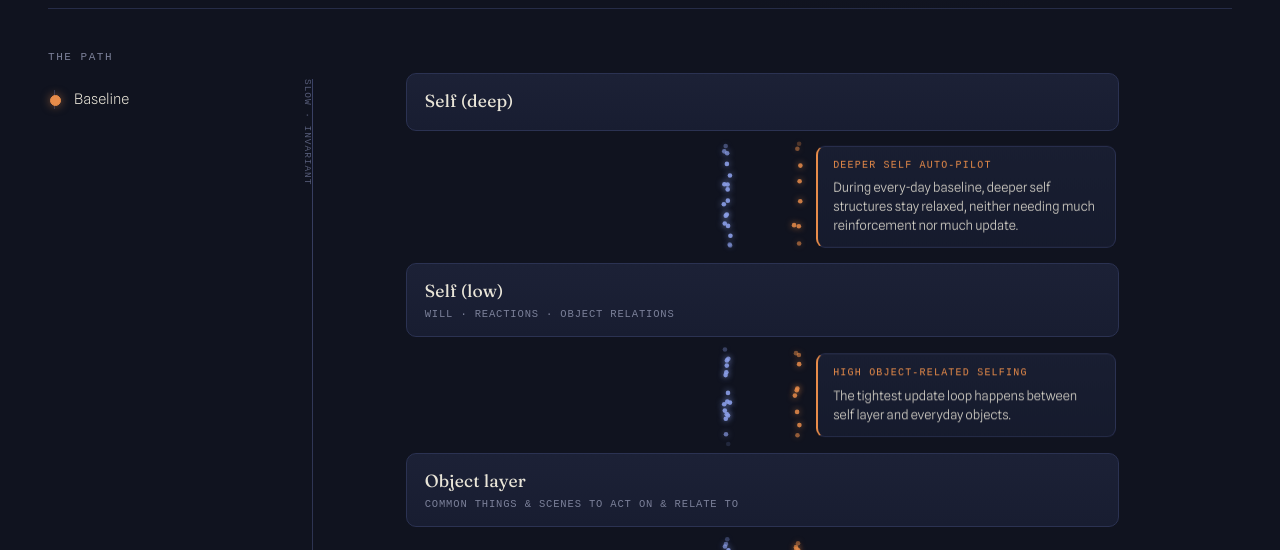
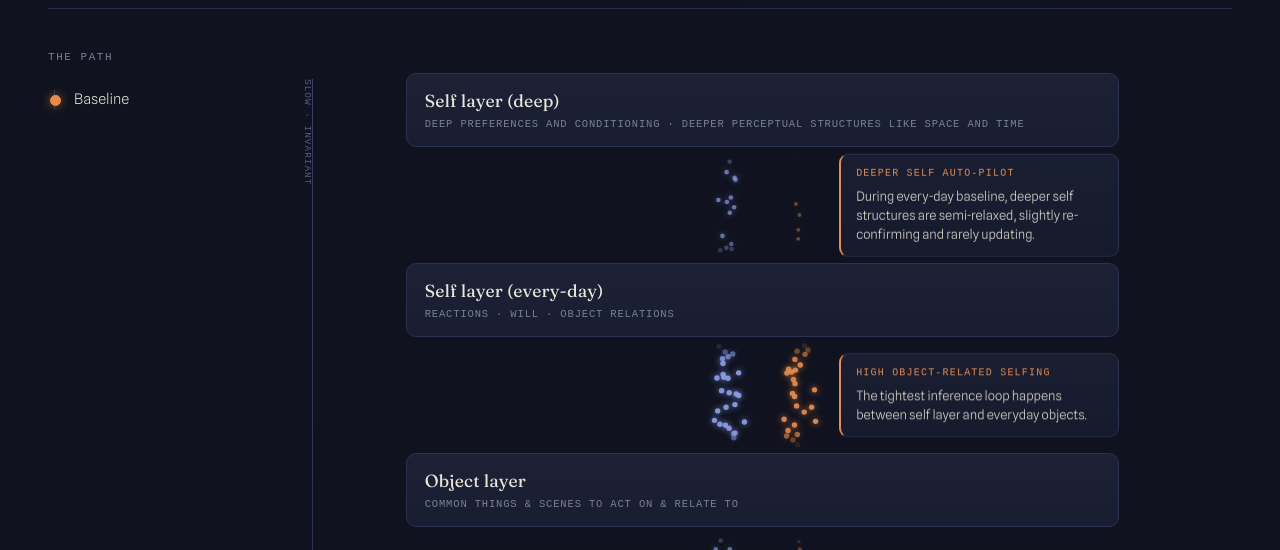
Before and after one commit to bjoernwe/actinf-soi-visualization, a plain HTML site: page insight-inference.html in a window 1280 px wide. Shown: the part 231-781 px from the top of the page. Drawn offline with Linux system fonts and the light colour scheme; a web font is replaced by a local one.

Commit message:
Update input stream

```diff
--- a/insight-inference.html
+++ b/insight-inference.html
@@ -29,12 +29,12 @@
       <canvas id="flow"></canvas>
       <div class="axis" aria-hidden="true"></div>
       <div class="tier" id="tier-self-high">
-        <h3>Self (deep)</h3>
-        <div class="sub"></div>
+        <h3>Self layer (deep)</h3>
+        <div class="sub">deep preferences and conditioning · deeper perceptual structures like space and time</div>
       </div>
       <div class="tier" id="tier-self-low">
-        <h3>Self (low)</h3>
-        <div class="sub">will · reactions · object relations</div>
+        <h3>Self layer (every-day)</h3>
+        <div class="sub">reactions · will · object relations</div>
       </div>
       <div class="tier" id="tier-object">
         <h3>Object layer</h3>
@@ -50,15 +50,19 @@
            Positioned from live geometry in JS (layoutComments). -->
       <aside class="comment err" id="comment-high-err">
         <div class="comment-tag">Deeper Self Auto-Pilot</div>
-        <p>During every-day baseline, deeper self structures stay relaxed, neither needing much reinforcement nor much update.</p>
+        <p>During every-day baseline, deeper self structures are semi-relaxed, slightly re-confirming and rarely updating.</p>
       </aside>
       <aside class="comment err" id="comment-mid-err">
         <div class="comment-tag">High Object-Related Selfing</div>
-        <p>The tightest update loop happens between self layer and everyday objects.</p>
+        <p>The tightest inference loop happens between self layer and everyday objects.</p>
       </aside>
       <aside class="comment err" id="comment-low-err">
         <div class="comment-tag">Details Predicted Away</div>
         <p>Most sensory details are predicted away.</p>
+      </aside>
+      <aside class="comment pred" id="comment-intake-out">
+        <div class="comment-tag">Sitting Still</div>
+        <p>Action on the environment is minimal.</p>
       </aside>
     </div>
   </main>
--- a/insight-inference.js
+++ b/insight-inference.js
@@ -1,7 +1,61 @@
 (() => {
+  /* ---------------- intensity system ----------------
+     A stream's intensity reads on three channels at once, so the level is
+     legible in a still frame and even in grayscale:
+       breadth  – how wide the band of bubbles spreads (the primary cue)
+       rate     – bubbles spawned per second
+       alpha    – colour strength
+       size     – bubble radius
+     Everything downstream speaks in 'low' | 'med' | 'high'. */
+  const INTENSITY = {
+    low:  { breadth:  5, rate:  3.2, alpha: 0.42, size: 1.9 },
+    med:  { breadth: 12, rate:  7.0, alpha: 0.68, size: 2.3 },
+    high: { breadth: 21, rate: 12.5, alpha: 0.92, size: 2.7 },
+  };
+  const MAX_BREADTH = INTENSITY.high.breadth;
+
+  /* ---------------- stages ----------------
+     Each of the three gaps carries a `down` stream (predictions, blue) and an
+     `up` stream (prediction error, orange). A stage assigns each an intensity
+     level; clicking the rail tweens between stages. `intake` covers the bottom
+     region below the sensory layer: an `in` stream (sensory inflow, up, err) and
+     an `out` stream (outward action, down, pred), each carrying its own level.
+
+     Baseline is authored to match the comment slots' narrative:
+       g0  deeper self ↔ low self : auto-pilot, relaxed        → low / low
+       g1  low self ↔ object      : object-related selfing loop → high / high
+       g2  object ↔ sensory       : details predicted away      → high / low   */
   const STAGES = [
-    { short: 'Baseline', p: { g0p: 9, g0e: 5, g1p: 9, g1e: 5, g2p: 10, g2e: 6, inR: 12, jit: 1.5, spd: 1, pa: .9, ea: .85 } }
+    {
+      short: 'Baseline',
+      streams: {
+        g0: { down: 'med',  up: 'low'  },
+        g1: { down: 'high', up: 'high' },
+        g2: { down: 'med', up: 'low'  },
+      },
+      intake: { in: 'med', out: 'low' }, jit: 1.5, spd: 1,
+    },
   ];
+
+  const GAPS = ['g0', 'g1', 'g2'];
+  const DIRS = ['down', 'up'];
+  const FIELDS = ['breadth', 'rate', 'alpha', 'size'];
+
+  // Flatten a stage's level names into tweenable numbers.
+  function resolveStage(s) {
+    const streams = {};
+    for (const g of GAPS) {
+      streams[g] = {
+        down: { ...INTENSITY[s.streams[g].down] },
+        up:   { ...INTENSITY[s.streams[g].up] },
+      };
+    }
+    const intake = {
+      in:  { ...INTENSITY[s.intake.in]  },
+      out: { ...INTENSITY[s.intake.out] },
+    };
+    return { streams, intake, jit: s.jit, spd: s.spd };
+  }
 
   /* ---------------- DOM: rail ---------------- */
   const rail = document.getElementById('rail');
@@ -27,13 +81,13 @@
 
   /* ---------------- state + tween ---------------- */
   let cur = -1;
-  const live = JSON.parse(JSON.stringify(STAGES[0].p));
-  let target = STAGES[0].p;
+  const live = resolveStage(STAGES[0]);
+  let target = resolveStage(STAGES[0]);
 
   function setStage(i) {
     if (i < 0 || i >= STAGES.length || i === cur) return;
     cur = i;
-    target = STAGES[i].p;
+    target = resolveStage(STAGES[i]);
     [...rail.children].forEach((li, j) => li.classList.toggle('active', j === i));
   }
 
@@ -60,13 +114,13 @@
     const b = t.getBoundingClientRect();
     return { top: b.top - dRect.top, bot: b.bottom - dRect.top, left: b.left - dRect.left, right: b.right - dRect.left };
   }
-  // Pin each comment into the free space beside its gap's stream.
+  // Pin each comment into the free space beside its gap's up-stream. Clear the
+  // widest a high-intensity band can reach so a broad stream never overlaps it.
   function layoutComments() {
-    // Place a comment beside a gap's error stream (right of center).
     const errComment = (id, upper, lower) => {
       const a = tierBox(upper), b = tierBox(lower);
       const cx = (b.left + b.right) / 2, w = b.right - b.left;
-      const left = cx + w * STREAM_OFF + 18;
+      const left = cx + w * STREAM_OFF + MAX_BREADTH + 20;
       const box = el(id);
       box.style.top = ((a.bot + b.top) / 2) + 'px';
       box.style.left = left + 'px';
@@ -75,6 +129,17 @@
     errComment('comment-high-err', tiers[0], tiers[1]); // self-deep ↔ self-low
     errComment('comment-mid-err',  tiers[1], tiers[2]); // self-low ↔ object
     errComment('comment-low-err',  tiers[2], tiers[3]); // object ↔ sensory
+
+    // The outgoing (action) stream lives in the intake region below the sensory
+    // tier, on the pred (left) side. Pin its comment into the free space to its
+    // left, clearing the widest a band could reach.
+    const s = tierBox(tiers[3]);
+    const cx = (s.left + s.right) / 2, w = s.right - s.left;
+    const right = cx - w * STREAM_OFF - MAX_BREADTH - 20;
+    const outBox = el('comment-intake-out');
+    outBox.style.top = ((s.bot + (H - 26)) / 2) + 'px';
+    outBox.style.left = s.left + 'px';
+    outBox.style.width = (right - s.left) + 'px';
   }
 
   resize();
@@ -94,19 +159,34 @@
     }
     return {
       gaps,
-      intake: { top: r[r.length - 1].bot + 6, bot: H - 26, x: cx, w: w * 0.5 }
+      intake: { top: r[r.length - 1].bot + 6, bot: H - 26, inX: errX, outX: predX }
     };
   }
 
   const parts = [];
-  const acc = { g0p: 0, g0e: 0, g1p: 0, g1e: 0, g2p: 0, g2e: 0, inR: 0 };
-  function spawn(kind, gapIdx) {
+  const acc = { g0down: 0, g0up: 0, g1down: 0, g1up: 0, g2down: 0, g2up: 0, intake_in: 0, intake_out: 0 };
+
+  // Gap-stream bubble. `ox` is a center-weighted offset in [-1, 1]; the render
+  // loop scales it by the stream's live breadth, so the whole band widens or
+  // narrows smoothly as intensity tweens.
+  function spawn(gap, dir) {
     parts.push({
-      kind, gap: gapIdx, t: 0,
-      v: (0.35 + Math.random() * 0.3),
+      gap, dir, t: 0,
+      v: 0.35 + Math.random() * 0.3,
       ph: Math.random() * Math.PI * 2,
       fq: 2 + Math.random() * 5,
-      ox: (Math.random() - 0.5) * 14
+      ox: Math.random() + Math.random() - 1,
+    });
+  }
+  // `dir` is 'in' (sensory inflow, up) or 'out' (outward action, down). Like the
+  // gap streams, `ox` is center-weighted and scaled by live breadth at render.
+  function spawnIntake(dir) {
+    parts.push({
+      intake: dir, t: 0,
+      v: 0.35 + Math.random() * 0.3,
+      ph: Math.random() * Math.PI * 2,
+      fq: 2 + Math.random() * 5,
+      ox: Math.random() + Math.random() - 1,
     });
   }
 
@@ -116,50 +196,60 @@
     last = now;
 
     const k = 1 - Math.exp(-dt * 3.2);
-    for (const key of ['g0p','g0e','g1p','g1e','g2p','g2e','inR','jit','spd','pa','ea']) {
-      live[key] += (target[key] - live[key]) * k;
+    for (const g of GAPS) for (const d of DIRS) for (const f of FIELDS) {
+      const l = live.streams[g][d], t = target.streams[g][d];
+      l[f] += (t[f] - l[f]) * k;
     }
+    for (const d of ['in', 'out']) for (const f of FIELDS) {
+      const l = live.intake[d], t = target.intake[d];
+      l[f] += (t[f] - l[f]) * k;
+    }
+    for (const key of ['jit', 'spd']) live[key] += (target[key] - live[key]) * k;
 
     ctx.clearRect(0, 0, W, H);
     const G = geom();
 
-    const trySpawn = (key, rate, kind, gap) => {
+    const trySpawn = (key, rate, fn) => {
       acc[key] += rate * dt;
-      while (acc[key] >= 1) { acc[key] -= 1; spawn(kind, gap); }
+      while (acc[key] >= 1) { acc[key] -= 1; fn(); }
     };
-    trySpawn('g0p', live.g0p, 'pred', 0);
-    trySpawn('g0e', live.g0e, 'err', 0);
-    trySpawn('g1p', live.g1p, 'pred', 1);
-    trySpawn('g1e', live.g1e, 'err', 1);
-    trySpawn('g2p', live.g2p, 'pred', 2);
-    trySpawn('g2e', live.g2e, 'err', 2);
-    trySpawn('inR', live.inR, 'in', -1);
+    for (const g of GAPS) for (const d of DIRS) {
+      const gi = +g[1];
+      trySpawn(g + d, live.streams[g][d].rate, () => spawn(gi, d));
+    }
+    trySpawn('intake_in',  live.intake.in.rate,  () => spawnIntake('in'));
+    trySpawn('intake_out', live.intake.out.rate, () => spawnIntake('out'));
 
     for (let i = parts.length - 1; i >= 0; i--) {
       const p = parts[i];
       p.t += p.v * live.spd * dt;
       if (p.t >= 1) { parts.splice(i, 1); continue; }
 
-      let x, y, col, alpha;
-      if (p.kind === 'in') {
+      let x, y, col, alpha, rad;
+      if (p.intake) {
         const g = G.intake;
-        x = g.x + p.ox * (g.w / 60) + Math.sin(p.t * p.fq + p.ph) * live.jit * .5;
-        y = g.bot + (g.top - g.bot) * p.t;
-        col = C.err; alpha = 0.7;
+        const s = live.intake[p.intake];
+        const up = p.intake === 'in';
+        const x0 = up ? g.inX : g.outX;
+        x = x0 + p.ox * s.breadth + Math.sin(p.t * p.fq + p.ph) * live.jit;
+        y = up ? g.bot + (g.top - g.bot) * p.t : g.top + (g.bot - g.top) * p.t;
+        col = up ? C.err : C.pred;
+        alpha = s.alpha; rad = s.size;
       } else {
         const g = G.gaps[p.gap];
-        const down = p.kind === 'pred';
+        const sd = live.streams['g' + p.gap][p.dir];
+        const down = p.dir === 'down';
         const x0 = down ? g.predX : g.errX;
-        x = x0 + p.ox * 0.4 + Math.sin(p.t * p.fq + p.ph) * live.jit;
+        x = x0 + p.ox * sd.breadth + Math.sin(p.t * p.fq + p.ph) * live.jit;
         y = down ? g.top + (g.bot - g.top) * p.t : g.bot + (g.top - g.bot) * p.t;
         col = down ? C.pred : C.err;
-        alpha = down ? live.pa : live.ea;
+        alpha = sd.alpha; rad = sd.size;
       }
       const edge = Math.min(p.t, 1 - p.t) * 6;
       alpha *= Math.min(edge, 1);
 
       ctx.beginPath();
-      ctx.arc(x, y, p.kind === 'in' ? 2.4 : 2.3, 0, Math.PI * 2);
+      ctx.arc(x, y, rad, 0, Math.PI * 2);
       ctx.fillStyle = rgba(col, alpha);
       ctx.shadowColor = rgba(col, alpha * .9);
       ctx.shadowBlur = 6;
```
